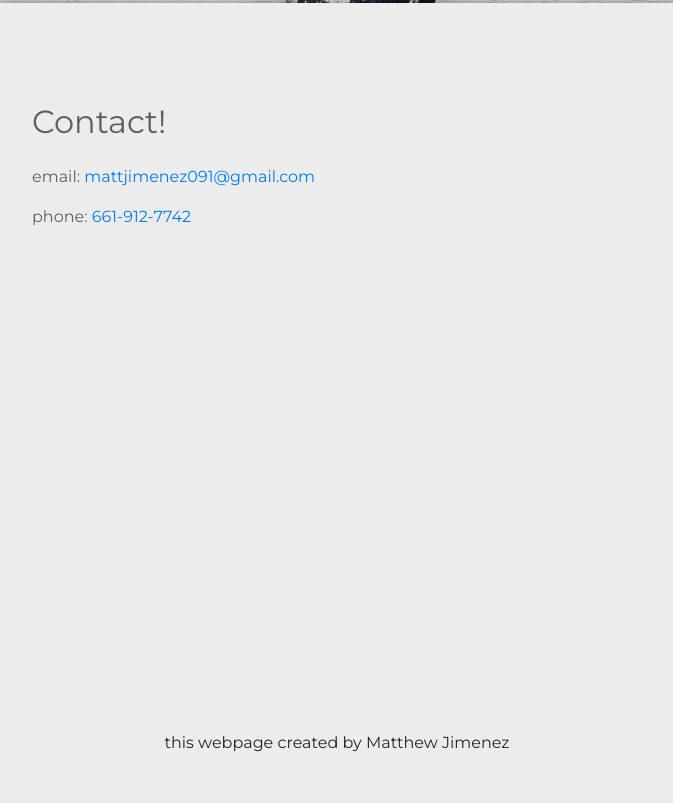
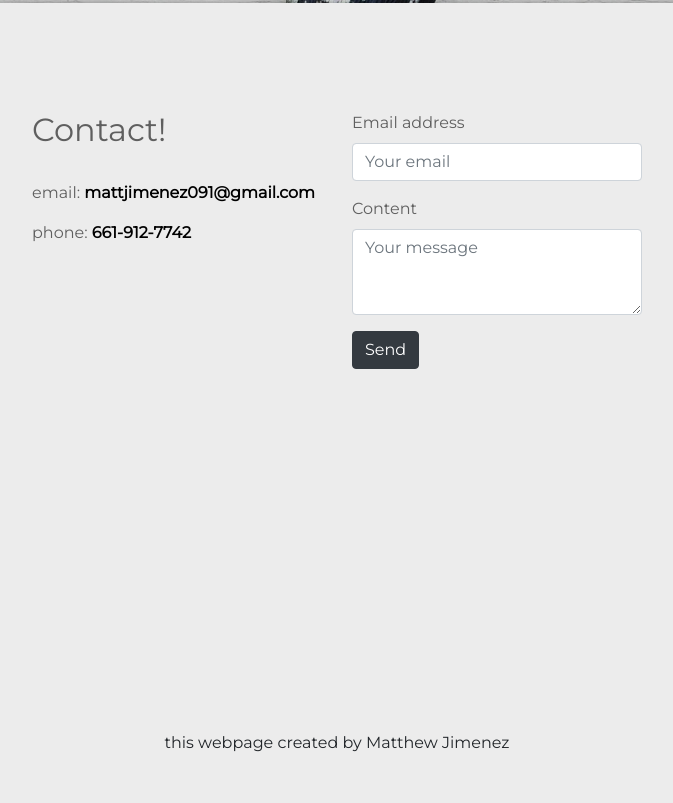
Before and after one commit to Matthew-Jimenez/portfolio-w-parallax, a plain HTML site: page index.html in a window 1280 px wide. Shown: the part 6125-6928 px from the top of the page, without its empty margins (303-976 px from the left). Drawn offline with nearby package versions, Linux system fonts and the light colour scheme.

Commit message:
contact form addition and styling

```diff
--- a/css/styles.css
+++ b/css/styles.css
@@ -257,5 +257,9 @@ html {
 .project-list-item {
   margin: 50px 0;
 }
+/* end project list */
 
-/* end project list */
+#contact a {
+  font-weight: bold;
+  color: initial;
+}
--- a/index.html
+++ b/index.html
@@ -230,20 +230,38 @@
             <div class="content-section--inner">
 
               <!-- row -->
-              <div class="row">
+              <div class="row pt-2">
 
                 <!-- col 1 -->
-                <div class="col-lg-6 col-md-12">
+                <div class="col-lg-6 col-md-12 pb-5">
                   <h2>Contact!</h2>
-                  <p class="pt-3">
+                  <p class="pt-4">
                     email: <a href="mailto:mattjimenez091@gmail.com">mattjimenez091@gmail.com</a>
                   </p>
                   <p>
                     phone: <a href="tel:661-912-7742">661-912-7742</a>
                   </p>
+                  </div>
+                <!-- end col 1 -->
 
+
+                <!-- col 2 -->
+                <div class="col-lg-6">
+                  <!-- form -->
+                  <form action="https://formspree.io/mattjimenez091@gmail.com">
+                    <div class="form-group">
+                      <label for="exampleInputEmail1">Email address</label>
+                      <input type="email" name="email" placeholder="Your email" class="form-control">
+                    </div>
+                    <div class="form-group">
+                      <label for="exampleFormControlTextarea1">Content</label>
+                      <textarea class="form-control"  name="message" placeholder="Your message" rows="3"></textarea>
+                    </div>
+                    <button type="submit" class="btn btn-dark">Send</button>
+                  </form>
+                  <!-- end form -->
                 </div>
-                <!-- end col 1 -->
+                <!-- end col 2 -->
 
               </div>
               <!-- end row -->
```
